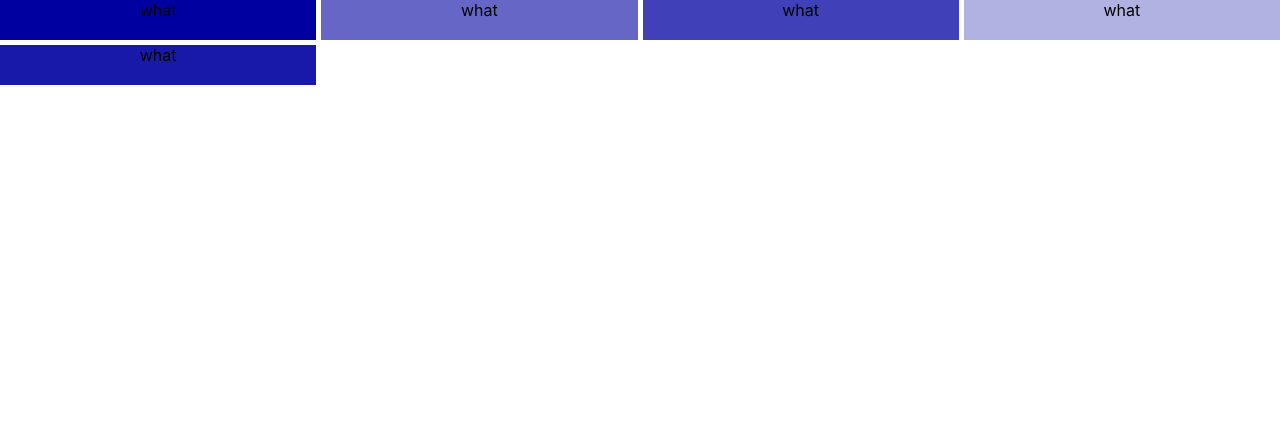
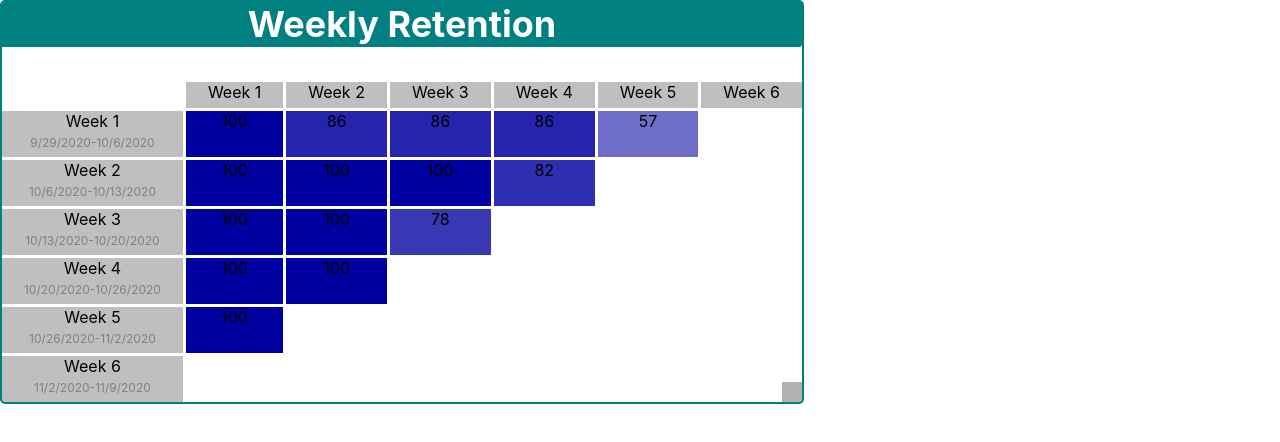
Before and after one commit to giladyavneh/intuitive-client, a React (Create React App) app: page / in a window 1280 px wide. Shown: the top 442 px of the page. Built offline with nearby package versions, Linux system fonts and the light colour scheme.

Commit message:
retrntion

```diff
--- a/src/App.tsx
+++ b/src/App.tsx
@@ -8,6 +8,7 @@ import GeoLocationTile from './GeoLocationTile';
 import { Event } from "./models/event";
 import SessionsByHoursTile from './SessionsByHoursTile';
 import Retention from './charts/Retention';
+import RetentionTile from './RetentionTile';
 dotenv.config()
 
 
@@ -65,13 +66,86 @@ let mockGeo:Event[]=[
   }
 ]
 
+let mockRetention=[
+
+  {
+    "registrationWeek": 1,
+    "newUsers": 7,
+    "weeklyRetention": [
+      100,
+      86,
+      86,
+      86,
+      57,
+      0
+    ],
+    "start": "9/29/2020",
+    "end": "10/6/2020"
+  },
+  {
+    "registrationWeek": 2,
+    "newUsers": 17,
+    "weeklyRetention": [
+      100,
+      100,
+      100,
+      82,
+      0
+    ],
+    "start": "10/6/2020",
+    "end": "10/13/2020"
+  },
+  {
+    "registrationWeek": 3,
+    "newUsers": 9,
+    "weeklyRetention": [
+      100,
+      100,
+      78,
+      0
+    ],
+    "start": "10/13/2020",
+    "end": "10/20/2020"
+  },
+  {
+    "registrationWeek": 4,
+    "newUsers": 9,
+    "weeklyRetention": [
+      100,
+      100,
+      0
+    ],
+    "start": "10/20/2020",
+    "end": "10/26/2020"
+  },
+  {
+    "registrationWeek": 5,
+    "newUsers": 8,
+    "weeklyRetention": [
+      100,
+      0
+    ],
+    "start": "10/26/2020",
+    "end": "11/2/2020"
+  },
+  {
+    "registrationWeek": 6,
+    "newUsers": 0,
+    "weeklyRetention": [
+      0
+    ],
+    "start": "11/2/2020",
+    "end": "11/9/2020"
+  }
+]
+
 function App() {
   return (
     <div className="App">
       {/* <SessionsByDayTile/>
       <SessionsByHoursTile/>
       <GeoLocationTile data={mockGeo}/> */}
-      <Retention/>
+      <RetentionTile/>
     </div>
   );
 }
--- /dev/null
+++ b/src/RetentionTile.tsx
@@ -0,0 +1,88 @@
+import React from "react";
+
+import IntuitiveTile from "./reusables/IntuitiveTile";
+import { Event } from "./models/event";
+import Retention from "./charts/Retention";
+
+let mockRetention=[
+
+    {
+      "registrationWeek": 1,
+      "newUsers": 7,
+      "weeklyRetention": [
+        100,
+        86,
+        86,
+        86,
+        57,
+        0
+      ],
+      "start": "9/29/2020",
+      "end": "10/6/2020"
+    },
+    {
+      "registrationWeek": 2,
+      "newUsers": 17,
+      "weeklyRetention": [
+        100,
+        100,
+        100,
+        82,
+        0
+      ],
+      "start": "10/6/2020",
+      "end": "10/13/2020"
+    },
+    {
+      "registrationWeek": 3,
+      "newUsers": 9,
+      "weeklyRetention": [
+        100,
+        100,
+        78,
+        0
+      ],
+      "start": "10/13/2020",
+      "end": "10/20/2020"
+    },
+    {
+      "registrationWeek": 4,
+      "newUsers": 9,
+      "weeklyRetention": [
+        100,
+        100,
+        0
+      ],
+      "start": "10/20/2020",
+      "end": "10/26/2020"
+    },
+    {
+      "registrationWeek": 5,
+      "newUsers": 8,
+      "weeklyRetention": [
+        100,
+        0
+      ],
+      "start": "10/26/2020",
+      "end": "11/2/2020"
+    },
+    {
+      "registrationWeek": 6,
+      "newUsers": 0,
+      "weeklyRetention": [
+        0
+      ],
+      "start": "11/2/2020",
+      "end": "11/9/2020"
+    }
+  ]
+
+const RetentionTile:React.FC = () => {
+  return (
+    <IntuitiveTile color="teal" tileName="Weekly Retention">
+      <Retention height={800} width={400} data={mockRetention} />
+    </IntuitiveTile>
+  );
+};
+
+export default RetentionTile;
--- a/src/charts/Retention.tsx
+++ b/src/charts/Retention.tsx
@@ -1,21 +1,43 @@
 import React from "react";
-import {weeklyRetentionObject} from "../models/event"
-import { PrecentageTile, RetentionRightSide } from "../reusables/StyledComponents";
+import { weeklyRetentionObject } from "../models/event";
+import {
+  GrayTile,
+  PrecentageTile,
+  RetentionWrapper
+} from "../reusables/StyledComponents";
 
-interface RetentionProps{
-    // data:weeklyRetentionObject[]
+interface RetentionProps {
+  data: weeklyRetentionObject[];
+  height:number;
+  width:number
 }
 
-const Retention:React.FC<RetentionProps>=({})=>{
-    return(
-        <RetentionRightSide maxWeeks={4}>
-            <PrecentageTile precentage={100}>what</PrecentageTile>
-            <PrecentageTile precentage={60}>what</PrecentageTile>
-            <PrecentageTile precentage={75}>what</PrecentageTile>
-            <PrecentageTile precentage={30}>what</PrecentageTile>
-            <PrecentageTile precentage={90}>what</PrecentageTile>
-        </RetentionRightSide>
-    )
-}
+const Retention: React.FC<RetentionProps> = ({ data, height, width }) => {
+  return (
+    <RetentionWrapper height={height} width={width} maxWeeks={data.length + 1}>
+      <div></div>
+      {data.map((week) => (
+        <GrayTile>{"Week " + week.registrationWeek}</GrayTile>
+      ))}
+      {(() => {
+        let tiles: JSX.Element[] = [];
+        for (let i = 0; i < data.length; i++) {
+          tiles.push(<GrayTile>
+              {"Week " + data[i].registrationWeek} <br/>
+              <span style={{fontSize:12,color:'gray'}}>{`${data[i].start}-${data[i].end}`}</span>
+              </GrayTile>);
+          for (let j = 1; j < data.length + 1; j++) {
+            tiles.push(
+              <PrecentageTile precentage={data[i].weeklyRetention[j - 1] || 0}>
+                {data[i].weeklyRetention[j - 1] || ""}
+              </PrecentageTile>
+            );
+          }
+        }
+        return tiles;
+      })()}
+    </RetentionWrapper>
+  );
+};
 
 export default Retention;
--- a/src/reusables/StyledComponents.tsx
+++ b/src/reusables/StyledComponents.tsx
@@ -49,28 +49,29 @@ export const SizeController=styled.div`
     /* border-radius:40%; */
     cursor: se-resize;
 `
-interface RetentionStyledProps{
-    maxWeeks:number
-}
 
-interface PrecentageTileProps{
+export interface PrecentageTileProps{
     precentage:number
 }
 
-export const RetentionWrapper=styled.div`
-    display:grid;
-    grid-template-columns:fit-content auto;
-`
+interface RetentionWrapperProps{
+    height:number;
+    width:number;
+    maxWeeks:number;
+}
 
-export const RetentionRightSide=styled.div<RetentionStyledProps>`
+export const RetentionWrapper=styled.div<RetentionWrapperProps>`
+    height: ${props=>props.height}px;
+    width:${props=>props.width}px;
     display:grid;
     grid-template-columns:repeat(${props=>props.maxWeeks}, auto);
-    grid-gap:5px;
+    grid-gap:3px;
 `
 export const PrecentageTile=styled.div<PrecentageTileProps>`
-    height:40px;
     background-color: ${props=>{
         let op=props.precentage/100
         return `rgba(0,0,160, ${op})`}};
-
 `
+export const GrayTile=styled.div`
+    background-color: rgba(0,0,0,0.25);
+`
```
